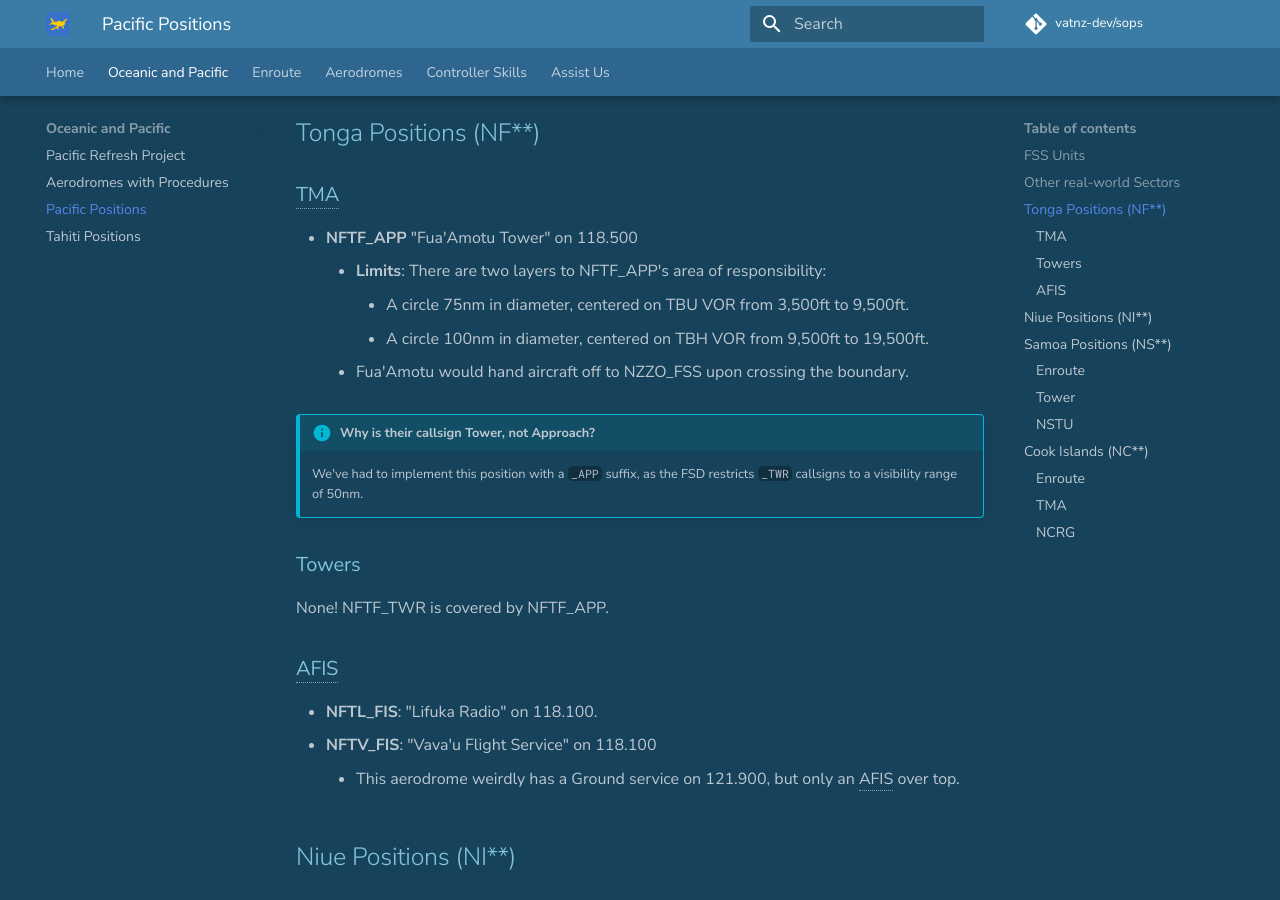
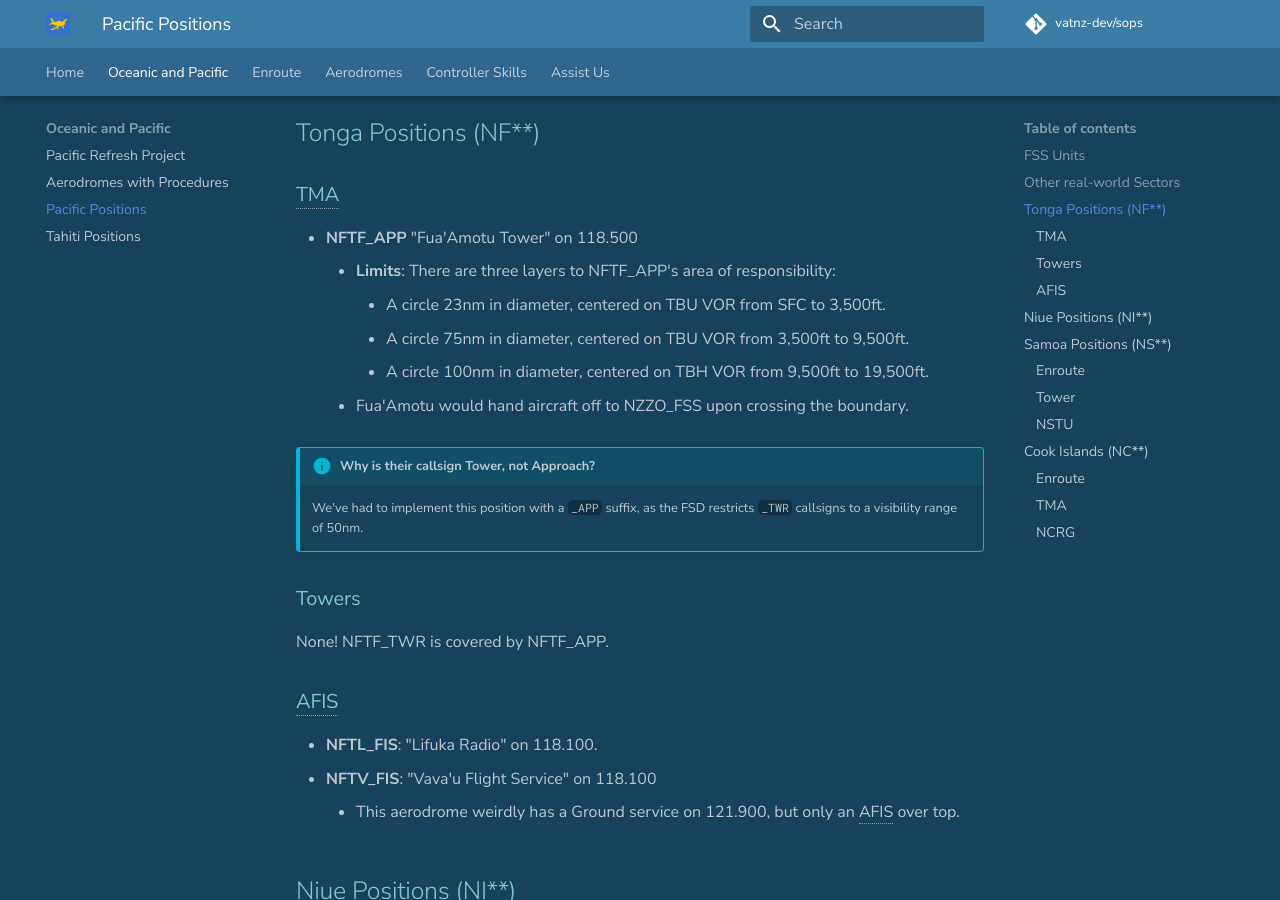
Before and after one commit to vatnz-dev/sops, an MkDocs documentation site: the page built from docs/oceanic-pacific/PacificPositions.md, in a window 1280 px wide and 900 px high, scrolled down 1126 px. Built offline with MkDocs 1.6.1 and Material for MkDocs 9.7.7, drawn with Linux system fonts in a browser that asks for light colours; comment, search, counter and statistics services are not loaded.

Commit message:
Update PacificPositions.md

```diff
--- a/docs/oceanic-pacific/PacificPositions.md
+++ b/docs/oceanic-pacific/PacificPositions.md
@@ -37,7 +37,8 @@ Traffic levels on VATSIM rarely get this high, so this split is not warranted. T
 ### TMA
 
 * **NFTF_APP** "Fua'Amotu Tower" on 118.500
-    * **Limits**: There are two layers to NFTF_APP's area of responsibility:
+    * **Limits**: There are three layers to NFTF_APP's area of responsibility:
+        * A circle 23nm in diameter, centered on TBU VOR from SFC to 3,500ft.
         * A circle 75nm in diameter, centered on TBU VOR from 3,500ft to 9,500ft.
         * A circle 100nm in diameter, centered on TBH VOR from 9,500ft to 19,500ft.
     * Fua'Amotu would hand aircraft off to NZZO_FSS upon crossing the boundary.
```
